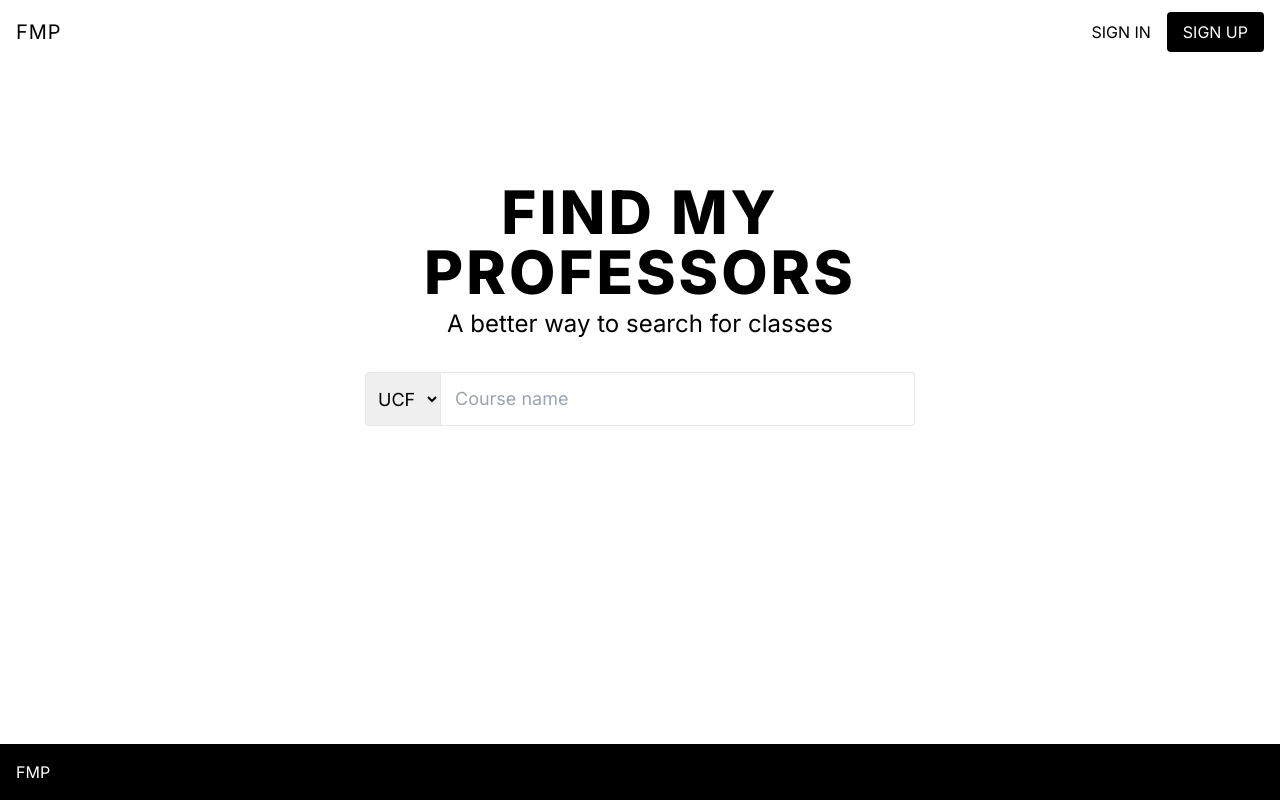
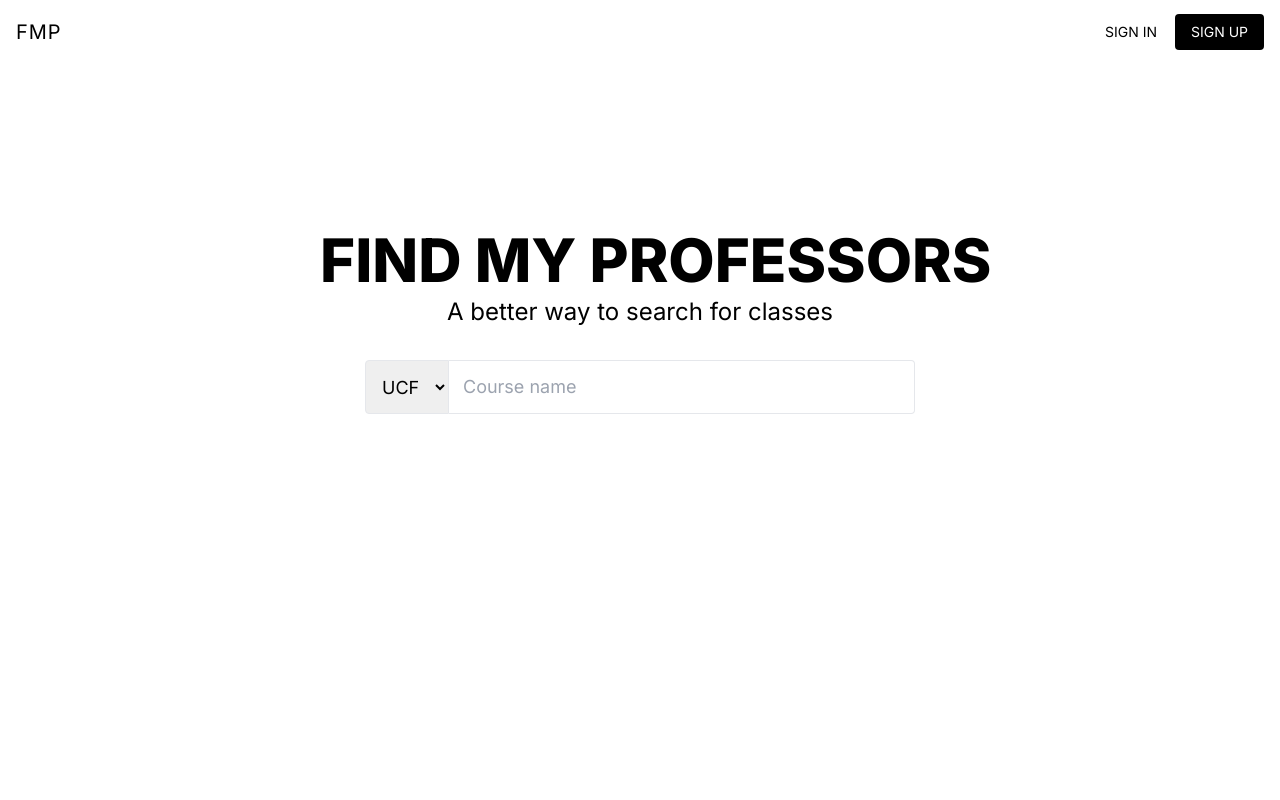
Before and after one commit to FindMyProfessors/frontend, a Next.js app: page / in a window 1280 px wide. Built offline with nearby package versions, Linux system fonts and the light colour scheme.

Commit message:
Accessibility changes

```diff
--- /dev/null
+++ b/app/(root)/Navbar.tsx
@@ -0,0 +1,53 @@
+"use client";
+import Link from "next/link";
+import { usePathname, useRouter } from "next/navigation";
+import { FormEvent } from "react";
+
+export const Navbar = () => {
+  const path = usePathname();
+  const router = useRouter();
+
+  const handleSubmit = (e: FormEvent<HTMLFormElement>) => {
+    e.preventDefault();
+    const data = Object.fromEntries(new FormData(e.target as HTMLFormElement));
+    console.log(data);
+    // router.push(`/${school}/${course}`);
+  };
+
+  return (
+    <div className="mx-auto flex h-16 w-full max-w-screen-xl items-center justify-between gap-4 px-4 text-sm">
+      <div className="text-xl tracking-wider">FMP</div>
+      {path != "/" ? (
+        <form onSubmit={handleSubmit} className="flex">
+          <select
+            name="school"
+            className="rounded-l border-y border-l p-2 outline-none focus:z-10 focus:ring-2"
+          >
+            <option value="ucf">UCF</option>
+            <option value="uf">UF</option>
+          </select>
+          <input
+            name="course"
+            className="rounded-r border border-y border-r px-3 py-2 outline-none ring-blue-500 focus:z-10 focus:ring-2"
+            placeholder="Course name"
+            type="text"
+          />
+        </form>
+      ) : null}
+      <div className="flex items-center">
+        <Link
+          className="mr-0.5 whitespace-nowrap rounded px-4 py-2 outline-none ring-blue-500 focus:z-10 focus:ring-2"
+          href="/login"
+        >
+          SIGN IN
+        </Link>
+        <Link
+          className="whitespace-nowrap rounded bg-black px-4 py-2 text-white outline-none ring-blue-500 focus:z-10 focus:ring-2"
+          href="/"
+        >
+          SIGN UP
+        </Link>
+      </div>
+    </div>
+  );
+};
--- /dev/null
+++ b/app/(root)/[school]/[course]/page.tsx
@@ -0,0 +1,3 @@
+export default function Courses({ params }: { params: { slug: string } }) {
+  return <div>{JSON.stringify(params)}</div>;
+}
--- a/app/(root)/layout.tsx
+++ b/app/(root)/layout.tsx
@@ -1,6 +1,5 @@
 import "app/globals.css";
-import { Footer } from "components/layout/Footer";
-import { Navbar } from "components/layout/Navbar";
+import { Navbar } from "./Navbar";
 import { inter } from "app/font";
 
 export default function RootLayout({
@@ -13,8 +12,7 @@ export default function RootLayout({
       <head></head>
       <body className="flex min-h-screen flex-col">
         <Navbar />
-        <div className="px-4">{children}</div>
-        <Footer />
+        <div className="mx-auto w-full max-w-screen-xl px-4">{children}</div>
       </body>
     </html>
   );
--- a/app/(root)/page.tsx
+++ b/app/(root)/page.tsx
@@ -1,23 +1,45 @@
+"use client";
+import { useRouter } from "next/navigation";
+import { FormEvent, useState } from "react";
+
 const Home = () => {
+  const [school, setSchool] = useState("ucf");
+  const [course, setCourse] = useState("");
+  const router = useRouter();
+
+  const handleSubmit = (e: FormEvent<HTMLFormElement>) => {
+    e.preventDefault();
+    router.push(`/${school}/${course}`);
+  };
+
   return (
-    <div className="mx-auto flex max-w-screen-sm flex-col py-28 text-center">
-      <div className="py-1.5 text-4xl font-extrabold tracking-wider sm:text-5xl lg:text-6xl">
+    <div className="mx-auto flex max-w-screen-sm flex-col py-40 text-center">
+      <div className="whitespace-nowrap py-1.5 text-4xl font-extrabold sm:text-5xl lg:text-6xl">
         FIND MY PROFESSORS
       </div>
       <div className="text-lg sm:text-xl lg:text-2xl">
         A better way to search for classes
       </div>
-      <div className="mx-auto mt-8 flex w-[400px] text-sm sm:w-[500px] sm:text-base lg:w-[550px] lg:text-lg">
-        <select className="rounded-l border px-2 py-3 outline-none">
-          <option value="UCF">UCF</option>
-          <option value="UF">UF</option>
+      <form
+        onSubmit={handleSubmit}
+        className="mx-auto mt-8 flex w-[400px] text-sm sm:w-[500px] sm:text-base lg:w-[550px] lg:text-lg"
+      >
+        <select
+          value={school}
+          onChange={(e) => setSchool(e.target.value.trim())}
+          className="rounded-l border p-3 outline-none ring-blue-500 focus:z-10 focus:ring-2 "
+        >
+          <option value="ucf">UCF</option>
+          <option value="uf">UF</option>
         </select>
         <input
-          className="w-0 flex-1 rounded-r border-y border-r px-3.5 py-3 outline-none"
+          value={course}
+          onChange={(e) => setCourse(e.target.value.trim())}
+          className="w-0 flex-1 rounded-r border-y border-r px-3.5 py-3 outline-none ring-blue-500 focus:z-10 focus:ring-2 "
           placeholder="Course name"
           type="text"
         />
-      </div>
+      </form>
     </div>
   );
 };
--- a/components/layout/Navbar.tsx
+++ /dev/null
@@ -1,21 +0,0 @@
-import Link from "next/link";
-
-export const Navbar = () => {
-  return (
-    <div className="mx-auto flex h-16 w-full max-w-screen-xl items-center justify-between px-4">
-      <div className="text-xl tracking-wider">FMP</div>
-      <div className="flex items-center">
-        <Link href="/login">
-          <button className="whitespace-nowrap rounded px-4 py-2">
-            SIGN IN
-          </button>
-        </Link>
-        <Link href="/">
-          <button className="whitespace-nowrap rounded bg-black px-4 py-2 text-white">
-            SIGN UP
-          </button>
-        </Link>
-      </div>
-    </div>
-  );
-};
```
Also changed, not shown: app/(root)/Footer.tsx (renamed from components/layout/Footer.tsx).
